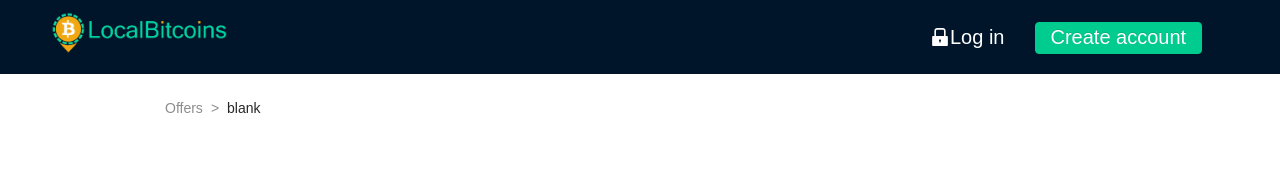
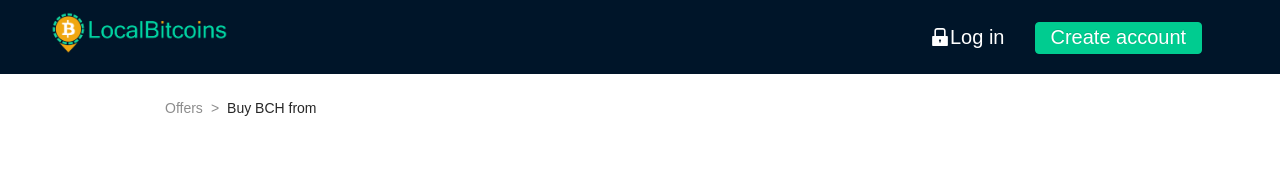
Before and after one commit to hyetigran/local-bitcoins-FE, a React (Create React App) app: page /offer-details/1 in a window 1280 px wide. Shown: the top 190 px of the page. Built offline with nearby package versions, Linux system fonts and the light colour scheme; no server answers.

Commit message:
removed userid, username from auth state and saved username/userid to localstorage

```diff
--- a/src/store/actions/authActions.js
+++ b/src/store/actions/authActions.js
@@ -23,8 +23,9 @@ export const doLogin = (user, history) => (dispatch) => {
       const { token, userId, username } = response.data;
       localStorage.setItem("token", token);
       localStorage.setItem("userId", userId);
+      localStorage.setItem("username", username);
       // payload currently is the token being saved as userId at the moment
-      dispatch(updateAction(LOGIN, { userId, username }));
+      dispatch(updateAction(LOGIN));
       history.push("/offers/trade");
       //window.location.reload();
     })
--- a/src/store/reducers/auth.js
+++ b/src/store/reducers/auth.js
@@ -4,8 +4,6 @@ const initialState = {
   registerError: null,
   loginError: null,
   loadingUser: false,
-  userId: "",
-  username: "",
 };
 
 function authReducer(state = initialState, action) {
@@ -13,8 +11,6 @@ function authReducer(state = initialState, action) {
     case types.LOGIN:
       return {
         ...state,
-        userId: action.payload.userId,
-        username: action.payload.username,
         loginError: null,
         registerError: null,
       };
--- a/src/views/OfferDetails/OfferDetails.js
+++ b/src/views/OfferDetails/OfferDetails.js
@@ -1,7 +1,7 @@
-import React, { useEffect } from "react";
+import React, { useEffect, useReducer } from "react";
 import { Breadcrumb } from "antd";
 import { Link, useParams } from "react-router-dom";
-import { useSelector, useDispatch } from "react-redux";
+import { useSelector, useDispatch, useStore } from "react-redux";
 import { fetchOffer } from "../../store/actions/myOffersActions";
 
 import "./OfferDetails.scss";
@@ -10,6 +10,8 @@ const OfferDetails = (props) => {
   const { offerId } = useParams();
 
   const offerDetails = useSelector((state) => state.myOffers.offerDetails);
+  const user = useSelector((state) => state.auth);
+  console.log("user", user);
   const dispatch = useDispatch();
 
   useEffect(() => {
@@ -22,7 +24,10 @@ const OfferDetails = (props) => {
           <Breadcrumb.Item>
             <Link to="/offers">Offers</Link>
           </Breadcrumb.Item>
-          <Breadcrumb.Item>blank</Breadcrumb.Item>
+          <Breadcrumb.Item>
+            {offerDetails.buyBCH ? "Sell BCH to " : "Buy BCH from "}
+            {user.username}
+          </Breadcrumb.Item>
         </Breadcrumb>
       </div>
     </div>
```
